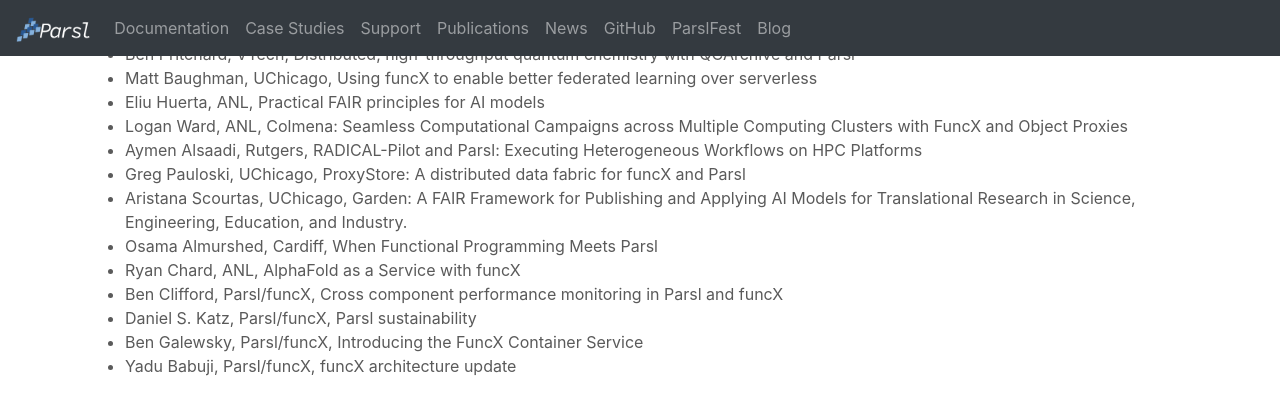
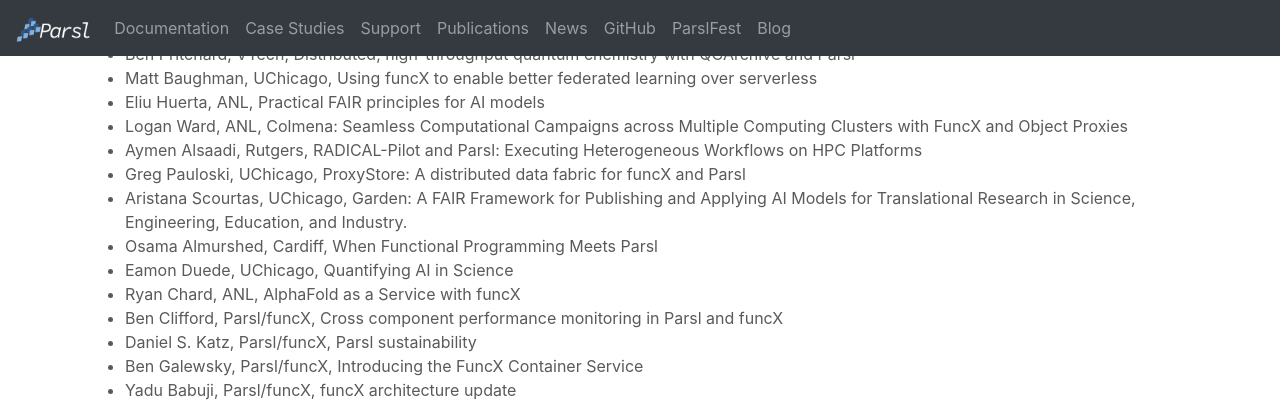
Before and after one commit to Parsl/parsl.github.io, a Jekyll site: the page built from parslfest2022.html, in a window 1280 px wide and 900 px high, scrolled down 1098 px, cut to the strip 0-403 px from the top of the window. Built offline with Jekyll 4.4.1, drawn with Linux system fonts in a browser that asks for light colours.

Commit message:
Update parslfest2022.html

```diff
--- a/parslfest2022.html
+++ b/parslfest2022.html
@@ -68,6 +68,7 @@
 	    <li>Greg Pauloski, UChicago, ProxyStore: A distributed data fabric for funcX and Parsl</li>
 	    <li>Aristana Scourtas, UChicago, Garden: A FAIR Framework for Publishing and Applying AI Models for Translational Research in Science, Engineering, Education, and Industry.</li>
 	    <li>Osama Almurshed, Cardiff, When Functional Programming Meets Parsl</li>
+	    <li>Eamon Duede, UChicago, Quantifying AI in Science</li>
             <li>Ryan Chard, ANL, AlphaFold as a Service with funcX</li>
 	    <li>Ben Clifford, Parsl/funcX, Cross component performance monitoring in Parsl and funcX</li>
 	    <li>Daniel S. Katz, Parsl/funcX, Parsl sustainability </li>
```
